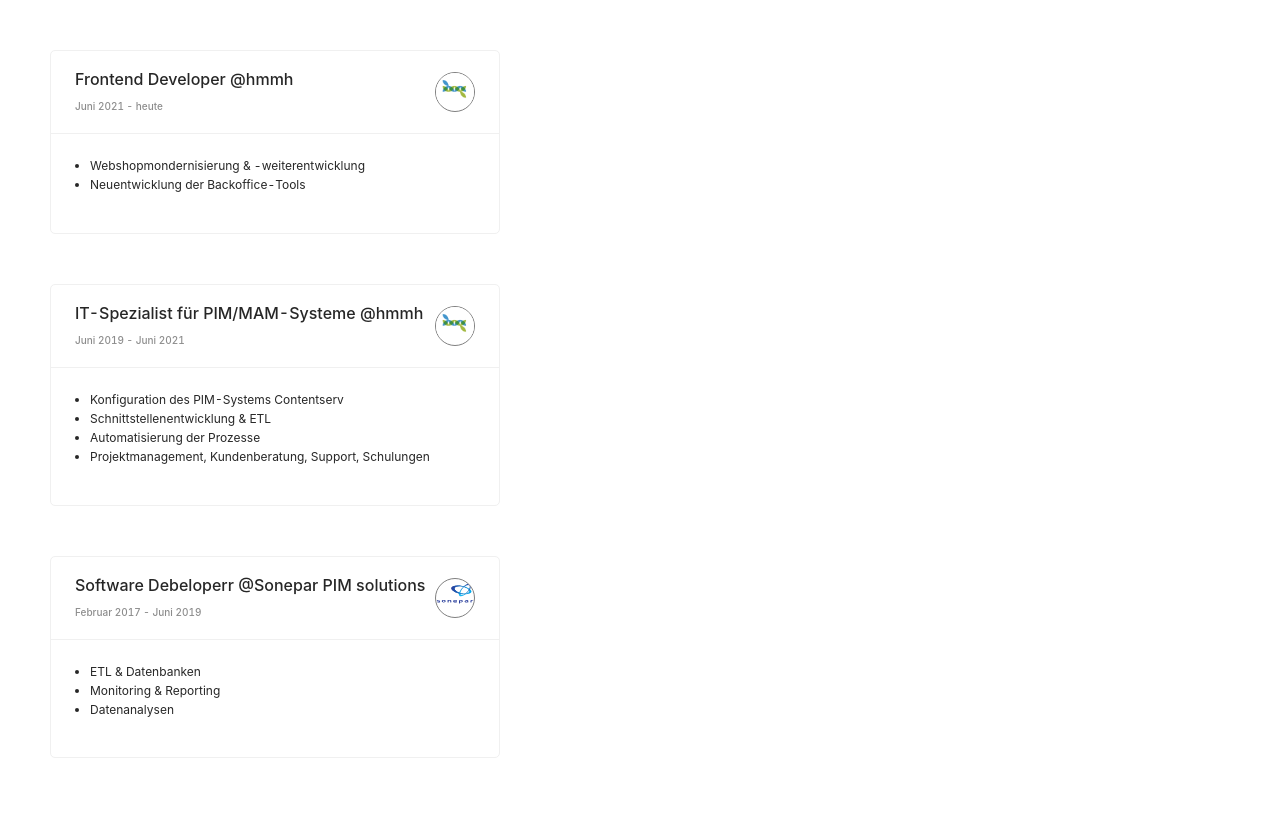
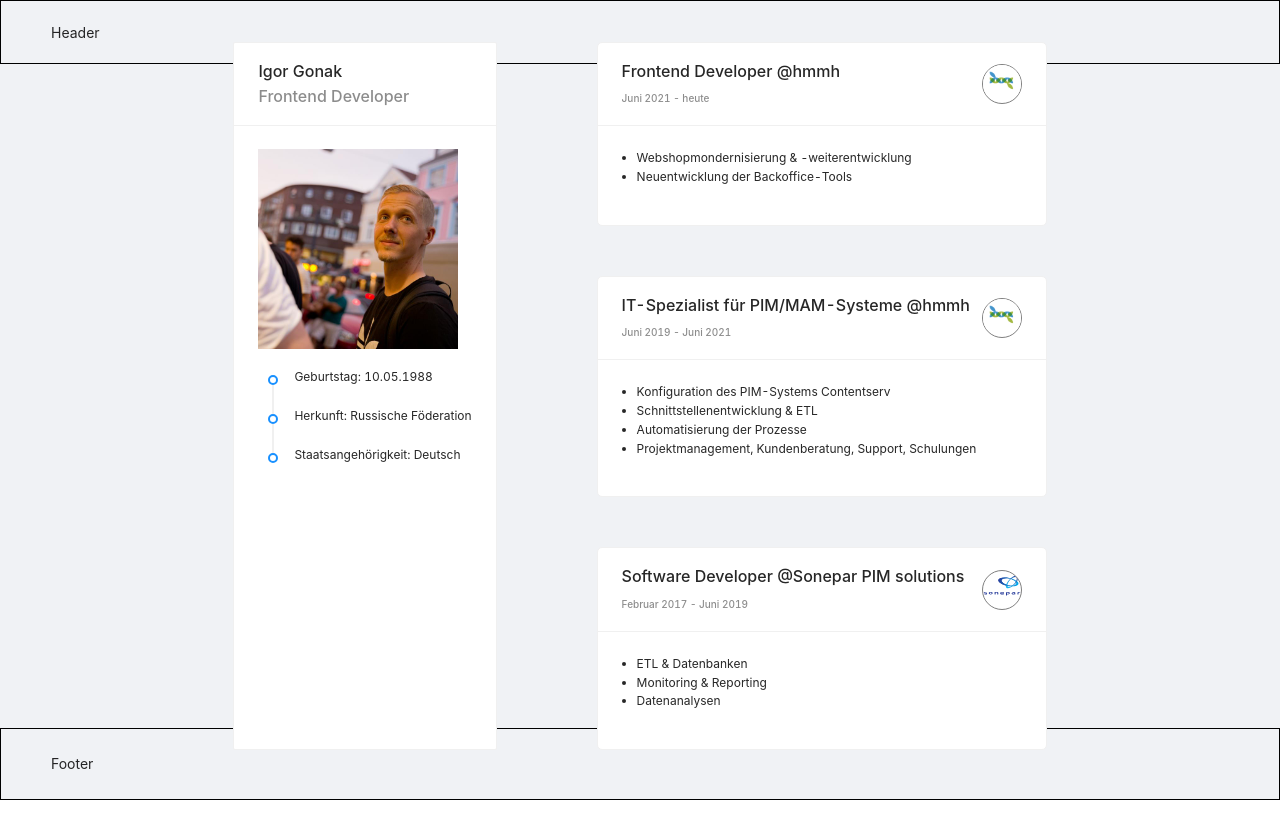
Before and after one commit to enix79/resume, a Next.js app: page / in a window 1280 px wide. Shown: the top 838 px of the page. After the commit the page ends 800 px from the top, so only its background shows below. Built offline with nearby package versions, Linux system fonts and the light colour scheme.

Commit message:
Add basic layout. Add profile photo. Start work on personal information section.

```diff
--- a/pages/_app.tsx
+++ b/pages/_app.tsx
@@ -1,5 +1,6 @@
 import "../styles/globals.css";
 import "antd/dist/antd.css";
+import '../styles/home.css';
 import type { AppProps } from "next/app";
 
 function MyApp({ Component, pageProps }: AppProps) {
--- a/pages/index.tsx
+++ b/pages/index.tsx
@@ -1,13 +1,45 @@
 import JobPositionCard from '../components/JobPositionCard';
 import hmmh_logo from '../assets/hmmh_logo.png';
 import sonepar_logo from '../assets/sonepar_logo.svg';
+import me from '../assets/me.jpg';
 import Image from 'next/image';
+import { Layout, Timeline, Card, Typography } from 'antd';
+const { Text } = Typography;
+const { Header, Footer, Content } = Layout;
 
-// TODO: use next/image
 export default function Home() {
+  const profileTitle = (
+    <>
+        <Text>Igor Gonak</Text><br/>
+        <Text type="secondary">Frontend Developer</Text>
+    </>
+);
   return (
-    <main>
+    <Layout style={{ height: "100vh"}}>
+        <Header style={{ background: "#f0f2f5", border: "1px solid black"}}>Header</Header>
+        <Content style={{ display: 'flex', justifyContent: 'center', alignItems: 'center'}}>
+          <div style={{ display: "flex"}}>
+            <Card title={profileTitle} style={{margin: 50}}>
+                <Image alt="me" src={me} width="200" height="200" layout="fixed" className="profilePicture" />
+              <Timeline style={{marginLeft: 10, marginTop: 20}}>
+                <Timeline.Item style={{fontSize: "12px"}}>Geburtstag: 10.05.1988</Timeline.Item>
+                <Timeline.Item style={{fontSize: "12px"}}>Herkunft: Russische Föderation</Timeline.Item>
+                <Timeline.Item style={{fontSize: "12px"}}>Staatsangehörigkeit: Deutsch</Timeline.Item>
+              </Timeline>
+            </Card>
+            <JobPositions />
+          </div>
+        </Content>
+        <Footer style={{ border: "1px solid black"}}>Footer</Footer>
 
+    </Layout>
+  )
+}
+
+
+const JobPositions = () => {
+  return (
+    <div>
       <JobPositionCard
         company='hmmh'
         companyLogo={<Image src={hmmh_logo} alt="hmmh"/>}
@@ -33,7 +65,7 @@ export default function Home() {
       <JobPositionCard
         company='Sonepar PIM solutions'
         companyLogo={<Image src={sonepar_logo} alt="sonepar"/>}
-        position='Software Debeloperr'
+        position='Software Developer'
         period='Februar 2017 - Juni 2019'
         tasks={[
           "ETL & Datenbanken",
@@ -41,6 +73,6 @@ export default function Home() {
           "Datenanalysen"
         ]}
       />
-    </main>
-  )
+    </div>
+  );
 }
--- /dev/null
+++ b/styles/home.css
@@ -0,0 +1,4 @@
+.profilePicture {
+  border-radius: "50%";
+  border: 5px solid red;
+}
```
Also changed, not shown: assets/me.jpg (added).
